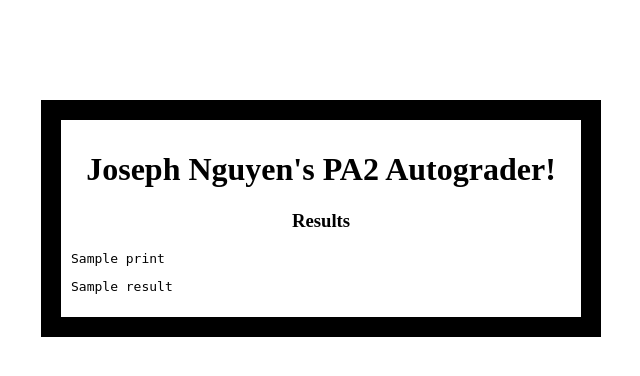
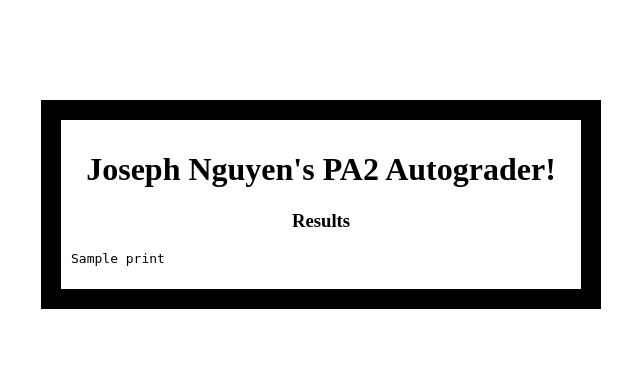
Before and after one commit to JosephNguyen1999/CloudComputingPA2, a Flask app: template webapp/templates/result.html in a window 1280 px wide. Shown: the top 376 px of the page, without its empty margins (319-959 px from the left). Run offline with Flask 2, Linux system fonts and the light colour scheme; the template is opened without the code that fills it: most values are stand-ins (such as "Sample title", 1, 10 or a date in 2020).

Commit message:
formatting

```diff
--- a/webapp/app.py
+++ b/webapp/app.py
@@ -62,14 +62,14 @@ def submit():
 
         thePrint = "Score: " + str(retcode) + " out of 2 correct.\n"
 
-        thePrint += "*************Original submission*************"
+        thePrint += "*************Original submission*************\n"
         with open('./uploads/walk.cc', 'r') as fs:
-            theResult = fs.read()
+            thePrint += fs.read()
     # if request.method == 'POST':
     #     subprocess.call("compile.sh", shell=True)
     # subprocess.check_output('python', 'compile.py')
 
-    return render_template("result.html", result = theResult, print = thePrint)
+    return render_template("result.html", print = thePrint)
 
 
 if __name__ == "__main__":
--- a/webapp/templates/result.html
+++ b/webapp/templates/result.html
@@ -28,7 +28,6 @@
         <h1>Joseph Nguyen's PA2 Autograder!</h1>
         <h3>Results</h3>
         <pre>{{print}}</pre>
-        <pre>{{result}}</pre>
     </div>
 </body>
 
```
